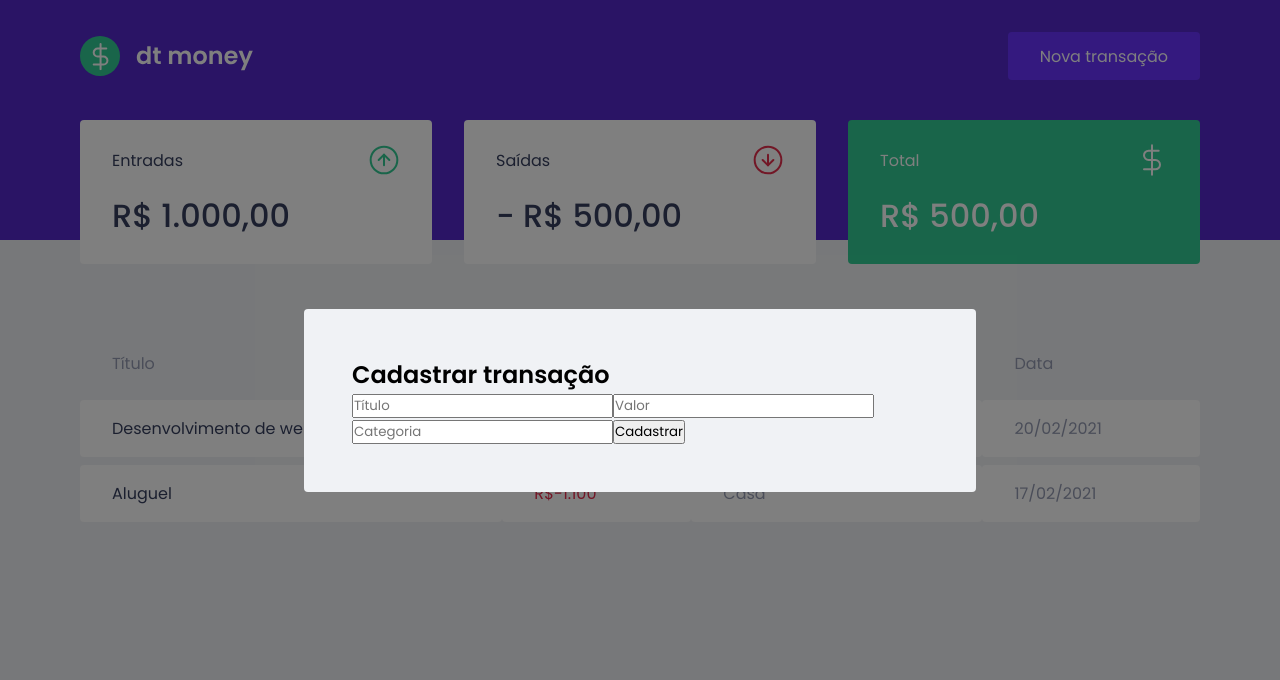
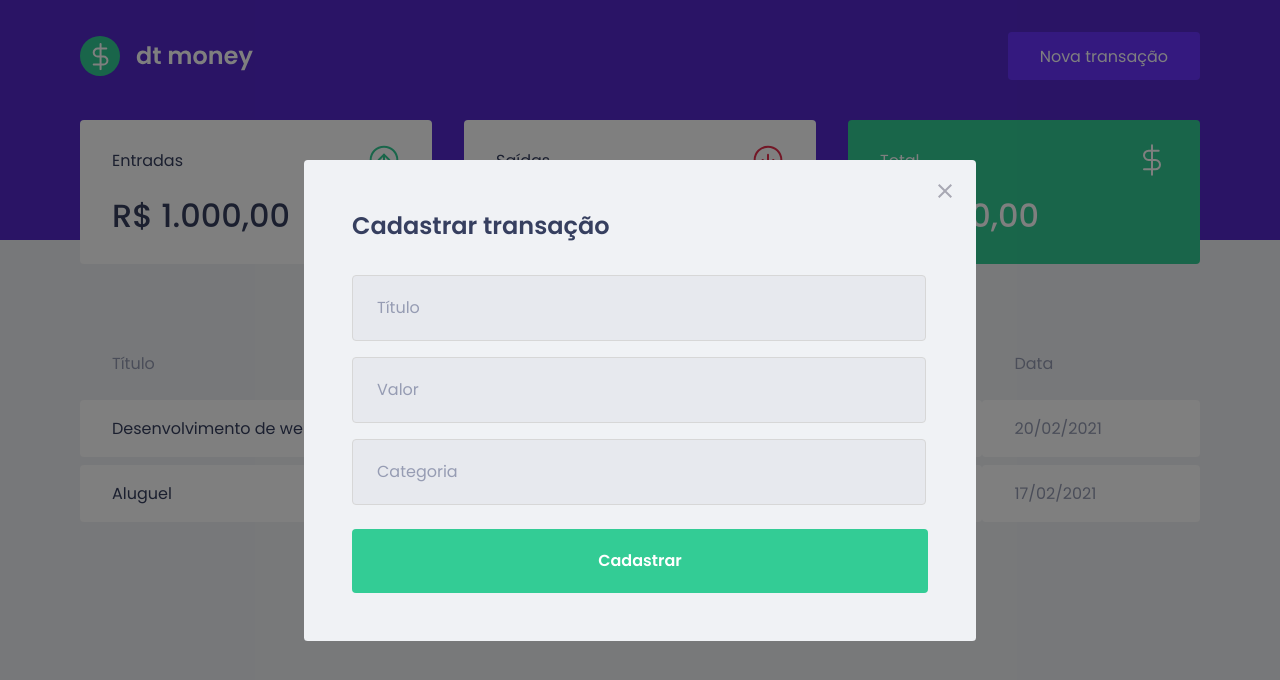
Before and after one commit to josuegimenes/ignite-reactjs-dtmoney, a React (Create React App) app: page / in a window 1280 px wide. Both pictures are taken after a click on the button "Nova transação". Shown: the top 680 px of the page. Built offline with nearby package versions, Linux system fonts and the light colour scheme; no server answers; what miragejs would draw is missing.

Commit message:
Styling modal

```diff
--- a/src/components/NewTransactionModal/index.tsx
+++ b/src/components/NewTransactionModal/index.tsx
@@ -1,4 +1,5 @@
 import Modal from "react-modal";
+import closeImg from '../../assets/close.svg';
 import { Container } from "./stytes";
 
 interface NewTransactionModalProps {
@@ -14,6 +15,15 @@
           overlayClassName="react-modal-overlay"
           className="react-modal-content"
         >
+            <button
+                type="button"
+                onClick={onRequestClose}
+                className="react-modal-close"
+            >
+
+                <img src={closeImg} alt="Fechar modal"/>
+            </button>
+
             <Container>
                 <h2>Cadastrar transação</h2>
 
--- a/src/components/NewTransactionModal/stytes.ts
+++ b/src/components/NewTransactionModal/stytes.ts
@@ -1,3 +1,49 @@
 import styled from 'styled-components';
 
-export const Container = styled.form``;
+export const Container = styled.form`
+    h2 {
+        color: var(--text-title);
+        font-size: 1.5rem;
+        margin-bottom: 2rem;
+    }
+
+    input {
+        width: 91%;
+        padding: 0 1.5rem;
+        height: 4rem;
+        border-radius: 0.25rem;
+
+        border: 1px solid #d7d7d7;
+        background: #e7e9ee;
+
+        font-weight: 400;
+        font-size: 1rem;
+
+        &::placeholder {
+            color: var(--text-body);
+        }
+
+        & + input {
+            margin-top: 1rem;
+        }
+    }
+
+    button[type="submit"] {
+        width: 100%;
+        padding: 0 1.5rem;
+        height: 4rem;
+        background: var(--green);
+        color: #fff;
+        border-radius: 0.25rem;
+        border: 0;
+        font-size: 1rem;
+        margin-top: 1.5rem;
+        font-weight: 600;
+
+        transition: filter 0.2s;
+
+        &:hover {
+            filter: brightness(0.9);
+        }
+    }
+`;
--- a/src/styles/global.ts
+++ b/src/styles/global.ts
@@ -74,6 +74,20 @@
         background: var(--background);
         padding: 3rem;
         position: relative;
-        border-radius: 0.25rem;
+        border-radius: 0.24rem;
+    }
+
+    .react-modal-close {
+        position: absolute;
+        right: 1.5rem;
+        top: 1.5rem;
+        border: 0;
+        background: transparent;
+
+        transition: filter 0.2s;
+
+        &:hover {
+            filter: brightness(0.8);
+        }
     }
 `
```
